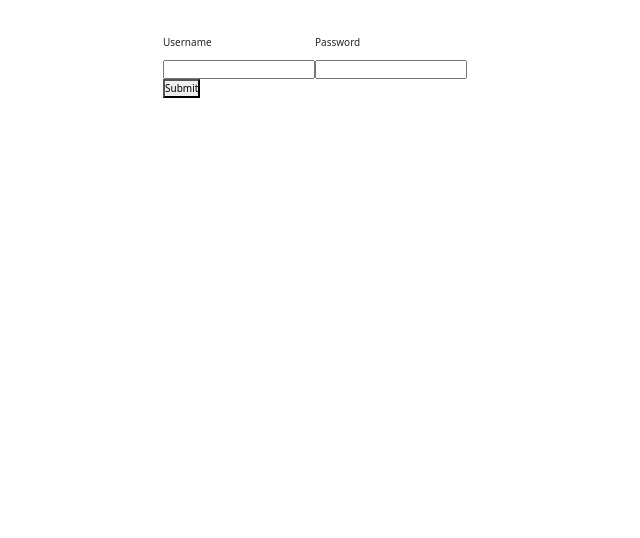
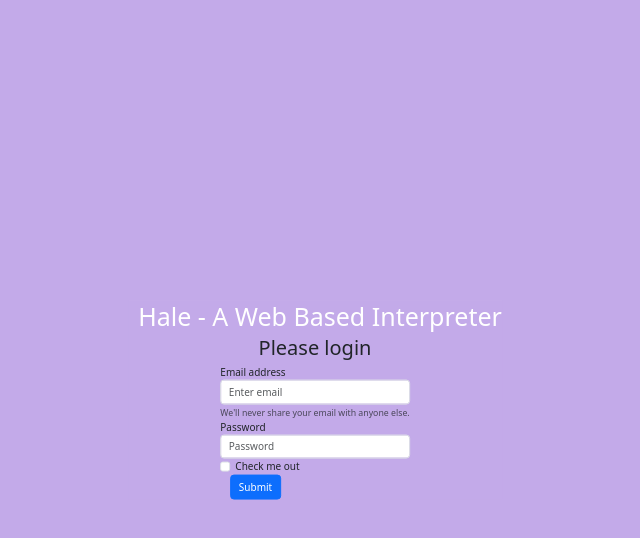
Before and after one commit to joverandout/Web-Based-Hale-Interpreter, a React (Create React App) app: page /dashboard in a window 1280 px wide. Shown: the top 538 px of the page, without its empty margins (325-965 px from the left). Built offline with nearby package versions, Linux system fonts and the light colour scheme; no server answers.

Commit message:
login done

```diff
--- a/src/components/Login/Login.css
+++ b/src/components/Login/Login.css
@@ -1,5 +1,26 @@
+body {
+    background-color: #c3aae9;
+}
+
+/* h1{
+    color:black;
+    font-size: 64px;
+}
+
+h2{
+    color:black;
+    font-size: 32px;
+} */
+
 .login-wrapper {
+    background-color: #c3aae9;
     display: flex;
     flex-direction: column;
     align-items: center;
+    margin: 0;
+    position: absolute;
+    top: 50%;
+    left: 50%;
+    -ms-transform: translate(-50%, -50%);
+    transform: translate(-50%, -50%);
 }
--- a/src/components/Login/Login.js
+++ b/src/components/Login/Login.js
@@ -29,20 +29,25 @@
     }
 
     return(
+
         <div className="login-wrapper">
-            <h1>Please Log In</h1>
+            <h1>Hale - A Web Based Interpreter</h1>
+            <h2>Please login</h2>
             <form onSubmit={handleSubmit}>
-            <label>
-                <p>Username</p>
-                <input type="text" onChange={e => setUserName(e.target.value)} />
-            </label>
-            <label>
-                <p>Password</p>
-                <input type="password" onChange={e => setPassword(e.target.value)}/>
-            </label>
-            <div>
-                <button type="submit">Submit</button>
-            </div>
+              <div class="form-group">
+                <label for="exampleInputEmail1">Email address</label>
+                <input type="email" class="form-control input-lg" id="exampleInputEmail1" aria-describedby="emailHelp" placeholder="Enter email" onChange={e => setUserName(e.target.value)}></input>
+                <small id="emailHelp" class="form-text text-muted">We'll never share your email with anyone else.</small>
+              </div>
+              <div class="form-group">
+                <label for="exampleInputPassword1">Password</label>
+                <input type="password" class="form-control input-lg" id="exampleInputPassword1" placeholder="Password" onChange={e => setPassword(e.target.value)}></input>
+              </div>
+              <div class="form-check">
+                <input type="checkbox" class="form-check-input input-lg" id="exampleCheck1"></input>
+                <label class="form-check-label" for="exampleCheck1">Check me out</label>
+              </div>
+              <button type="submit" class="btn btn-primary">Submit</button>
             </form>
         </div>
     )
```
